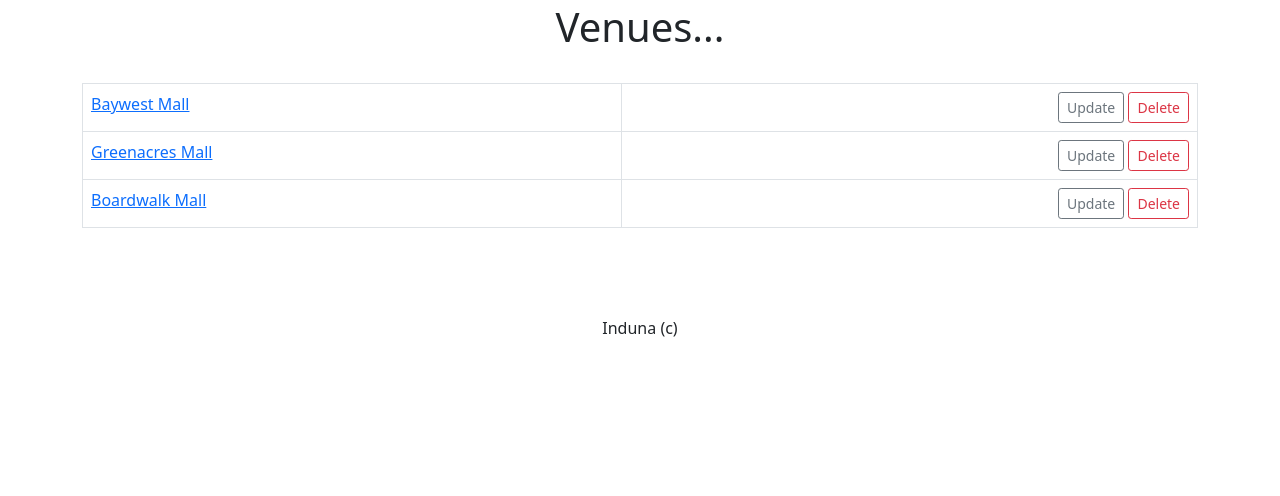
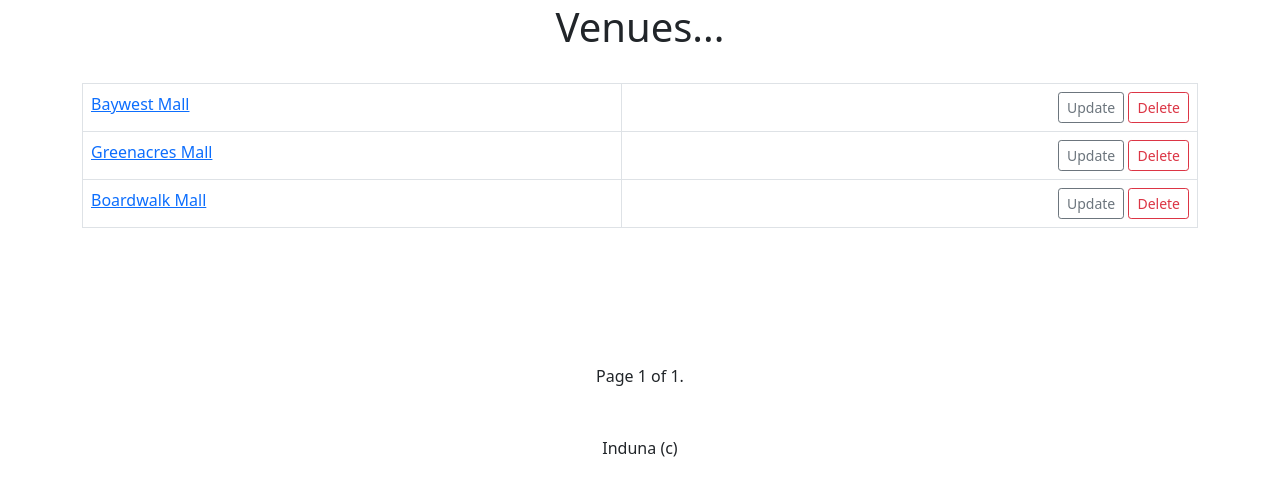
Before and after one commit to ViweTeko/learning_django, a Django app: page /list_venues/ in a window 1280 px wide. Shown: the part 77-573 px from the top of the page. Run offline with Django 5.2, Linux system fonts and the light colour scheme; data comes from the database, SQL or seed files in the repository; both versions use the stored data as it was after the commit.

Commit message:
Pagination of venues and changed admin page titles

```diff
--- a/mysite/events/templates/events/venue.html
+++ b/mysite/events/templates/events/venue.html
@@ -6,7 +6,7 @@
 <h1>Venues...</h1>
 <br/>
 <table class='table table-striped-hover table-bordered'>
-{% for venue in venue_list %}
+{% for venue in venue_page %}
     <tr>
         <td>
             <a href="{% url 'show-venue' venue.id %}">
@@ -25,6 +25,18 @@
     </tr>
 {% endfor %}
 </table>
+<br/><br/><br/><br/><br/>
+{% if venue_page.has_previous %}
+    <a href="?page=1">&laquo First</a>
+    <a href="?page={{ venue_page.previous_page_number }}">Previous</a>
+{% endif %}
+
+Page {{ venue_page.number }} of {{ venue_page.paginator.num_pages }}.
+
+{% if venue_page.has_next %}
+    <a href="?page={{ venue_page.next_page_number }}">Next</a>
+    <a href="?page={{ venue_page.paginator.num_pages }}">Last &raquo;</a>
+{% endif %}
 <br/><br/><br/>
 Induna (c) {{ current }}
 </center>
--- a/mysite/events/views.py
+++ b/mysite/events/views.py
@@ -12,7 +12,7 @@
 from reportlab.lib.pagesizes import letter
 from reportlab.lib.units import inch
 from reportlab.platypus import SimpleDocTemplate, Paragraph, Table, TableStyle
-
+from django.core.paginator import Paginator
 
 """ This is the home page """
 def home(request, year=datetime.now().year, month=datetime.now() .strftime('%B')):
@@ -66,8 +66,13 @@
 """ This shows a list of venues """
 def list_venues(request):
     venue_list = Venue.objects.all()
+
+    p = Paginator(Venue.objects.all(), 10)
+    page = request.GET.get('page')
+    venue_page = p.get_page(page)
     return render(request, 'events/venue.html',
-    {'venue_list': venue_list})
+    {'venue_list': venue_list,
+    'venue_page': venue_page})
 
 """ This searches for a venue """
 def search_venues(request):
--- a/mysite/mysite/urls.py
+++ b/mysite/mysite/urls.py
@@ -21,3 +21,7 @@
     path('admin/', admin.site.urls),
     path('', include('events.urls')),
 ]
+
+admin.site.site_header = "Viwe Teko Admin"
+admin.site.site_title = "Viwe Teko Admin Portal"
+admin.site.index_title = "Welcome to Viwe Teko Portal"
```
Also changed, not shown: mysite/db.sqlite3.
